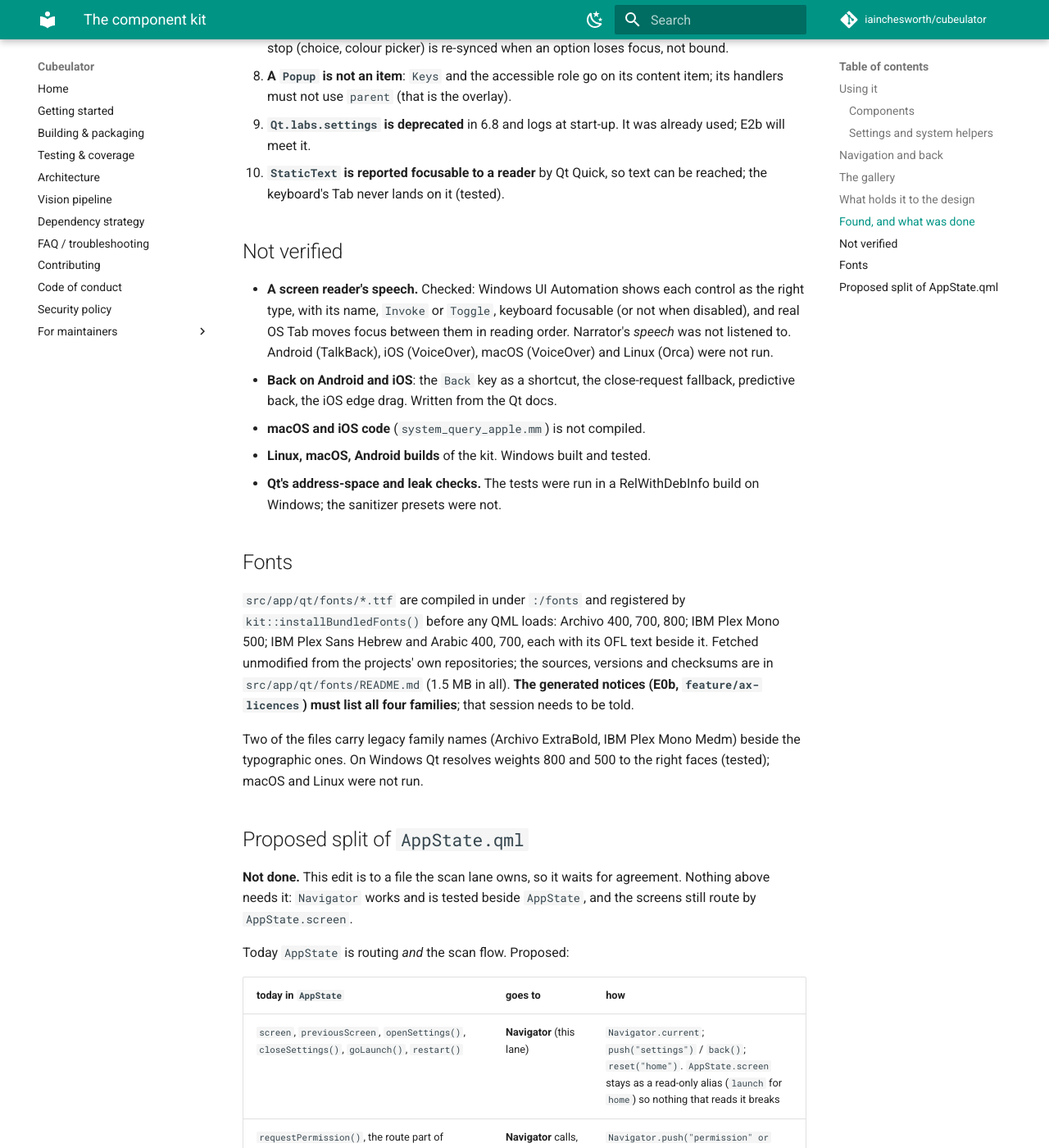
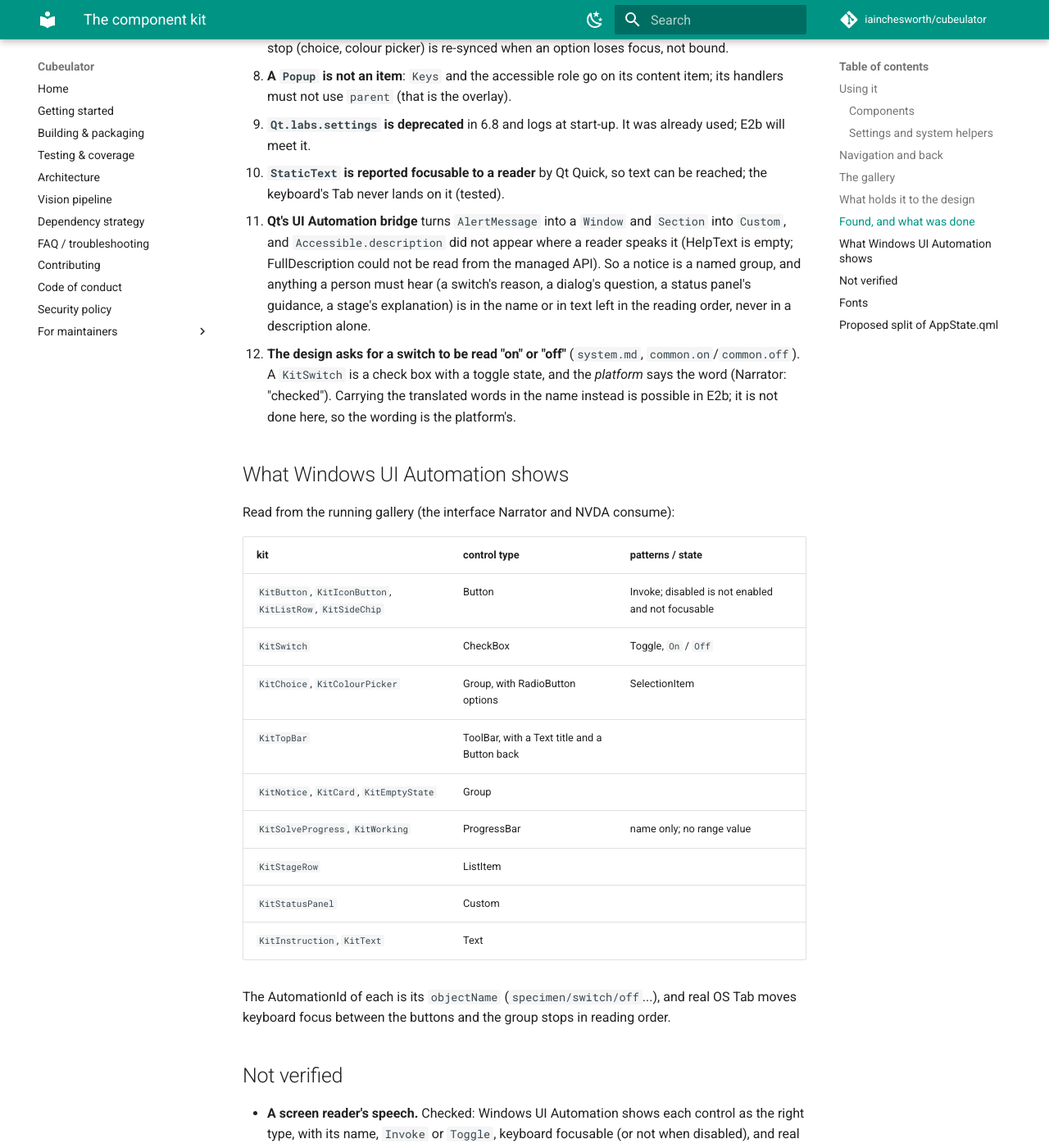
Before and after one commit to iainchesworth/cubeulator, an MkDocs documentation site: the page built from docs/kit.md, in a window 1280 px wide and 1400 px high, scrolled down 5937 px. Shown: the whole window at 82% size. Built offline with MkDocs 1.6.1 and Material for MkDocs 9.7.7, drawn with Linux system fonts in a browser that asks for light colours; comment, search, counter and statistics services are not loaded.

Commit message:
Make what a reader must hear reachable without relying on a description
Read through Windows UI Automation: HelpText is empty and the managed API
cannot read FullDescription, so the note under a disabled switch, a
dialog's question, a status panel's guidance and the current stage's
explanation are now in the name or in text left in the reading order.
A notice is a named group, since Qt maps AlertMessage to a Window.

docs/kit.md records what the interface shows for each component and the
two findings: the design's "on"/"off" wording is the platform's to say for
a switch, and descriptions are not relied on.

```diff
--- a/docs/kit.md
+++ b/docs/kit.md
@@ -186,6 +186,38 @@ Qt version did, on 6.8.3. Each is in the code where it bites and has a test.
    already used; E2b will meet it.
 10. **`StaticText` is reported focusable to a reader** by Qt Quick, so text can
     be reached; the keyboard's Tab never lands on it (tested).
+11. **Qt's UI Automation bridge** turns `AlertMessage` into a `Window` and
+    `Section` into `Custom`, and `Accessible.description` did not appear where a
+    reader speaks it (HelpText is empty; FullDescription could not be read from
+    the managed API). So a notice is a named group, and anything a person must
+    hear (a switch's reason, a dialog's question, a status panel's guidance, a
+    stage's explanation) is in the name or in text left in the reading order,
+    never in a description alone.
+12. **The design asks for a switch to be read "on" or "off"**
+    (`system.md`, `common.on`/`common.off`). A `KitSwitch` is a check box with
+    a toggle state, and the *platform* says the word (Narrator: "checked").
+    Carrying the translated words in the name instead is possible in E2b; it is
+    not done here, so the wording is the platform's.
+
+## What Windows UI Automation shows
+
+Read from the running gallery (the interface Narrator and NVDA consume):
+
+| kit | control type | patterns / state |
+|---|---|---|
+| `KitButton`, `KitIconButton`, `KitListRow`, `KitSideChip` | Button | Invoke; disabled is not enabled and not focusable |
+| `KitSwitch` | CheckBox | Toggle, `On` / `Off` |
+| `KitChoice`, `KitColourPicker` | Group, with RadioButton options | SelectionItem |
+| `KitTopBar` | ToolBar, with a Text title and a Button back | |
+| `KitNotice`, `KitCard`, `KitEmptyState` | Group | |
+| `KitSolveProgress`, `KitWorking` | ProgressBar | name only; no range value |
+| `KitStageRow` | ListItem | |
+| `KitStatusPanel` | Custom | |
+| `KitInstruction`, `KitText` | Text | |
+
+The AutomationId of each is its `objectName` (`specimen/switch/off`...), and
+real OS Tab moves keyboard focus between the buttons and the group stops in
+reading order.
 
 ## Not verified
 
```
Also changed, not shown: 6 other files.
